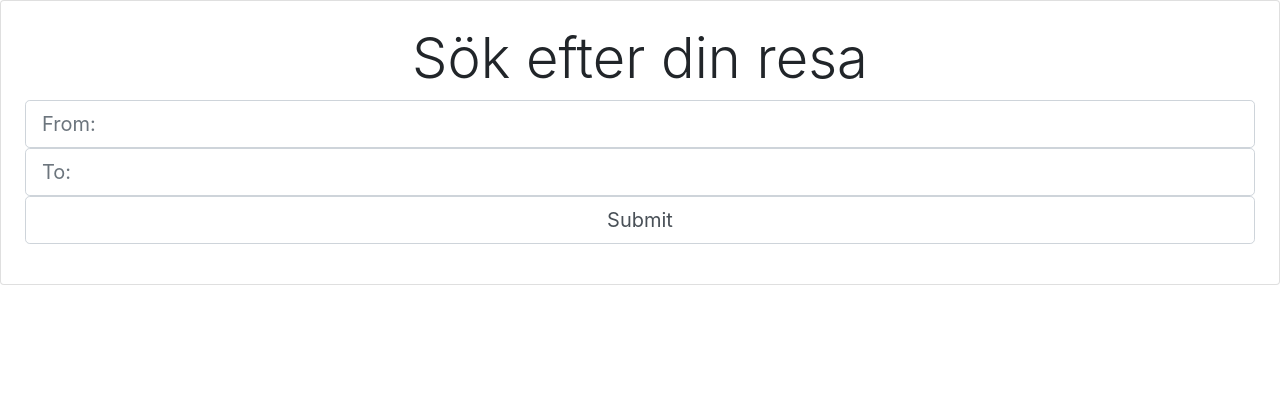
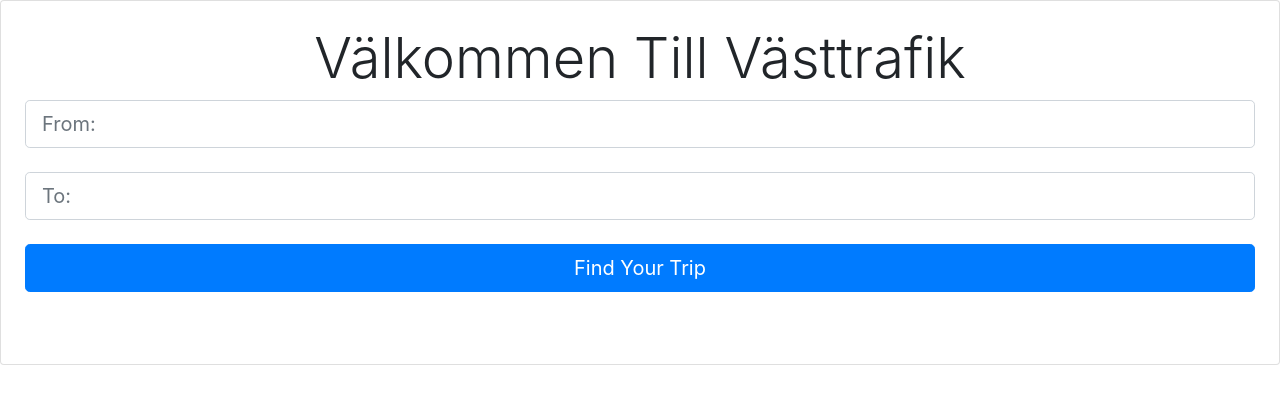
Before and after one commit to MisticG/TPS_project2_vasttrafik_api, a React (Create React App) app in the folder frontend/: page / in a window 1280 px wide. Shown: the top 404 px of the page. Built offline with nearby package versions, Linux system fonts and the light colour scheme.

Commit message:
Changing the submit input to submit button .
And calling the bootstrap classes.

```diff
--- a/frontend/src/InputForm.tsx
+++ b/frontend/src/InputForm.tsx
@@ -28,22 +28,27 @@
 
     return (
       <div className="card card-body mb-4 p-4">
-        <h1 className= "display-4 text-center">Sök efter din resa</h1>
+        <h1 className= "display-4 text-center">Välkommen Till Västtrafik</h1>
         <form onSubmit={this.handleSubmit}>
           <div className="form-group">
             <input
-            className="form-control form-control-lg"
+            className="form-control form-control-lg mb-4"
             placeholder="From:"
-            type="text" value={this.state.value} onChange={this.handleChange} />
+            type="text" value={this.state.value} onChange={this.handleChange}
+            />
 
             <input
-            className="form-control form-control-lg"
+            className="form-control form-control-lg mb-4"
             placeholder="To:"
-            type="text" value={this.state.value} onChange={this.handleChange} />
+            type="text" value={this.state.value} onChange={this.handleChange}
+            />
 
-            <input
-            className="form-control form-control-lg"
-            type="submit" value="Submit" />
+            <button
+              className="btn btn-primary btn-lg btn-block mb-5"
+              type="submit"
+            >
+              Find Your Trip
+            </button>
           </div>
         </form>
 
```
